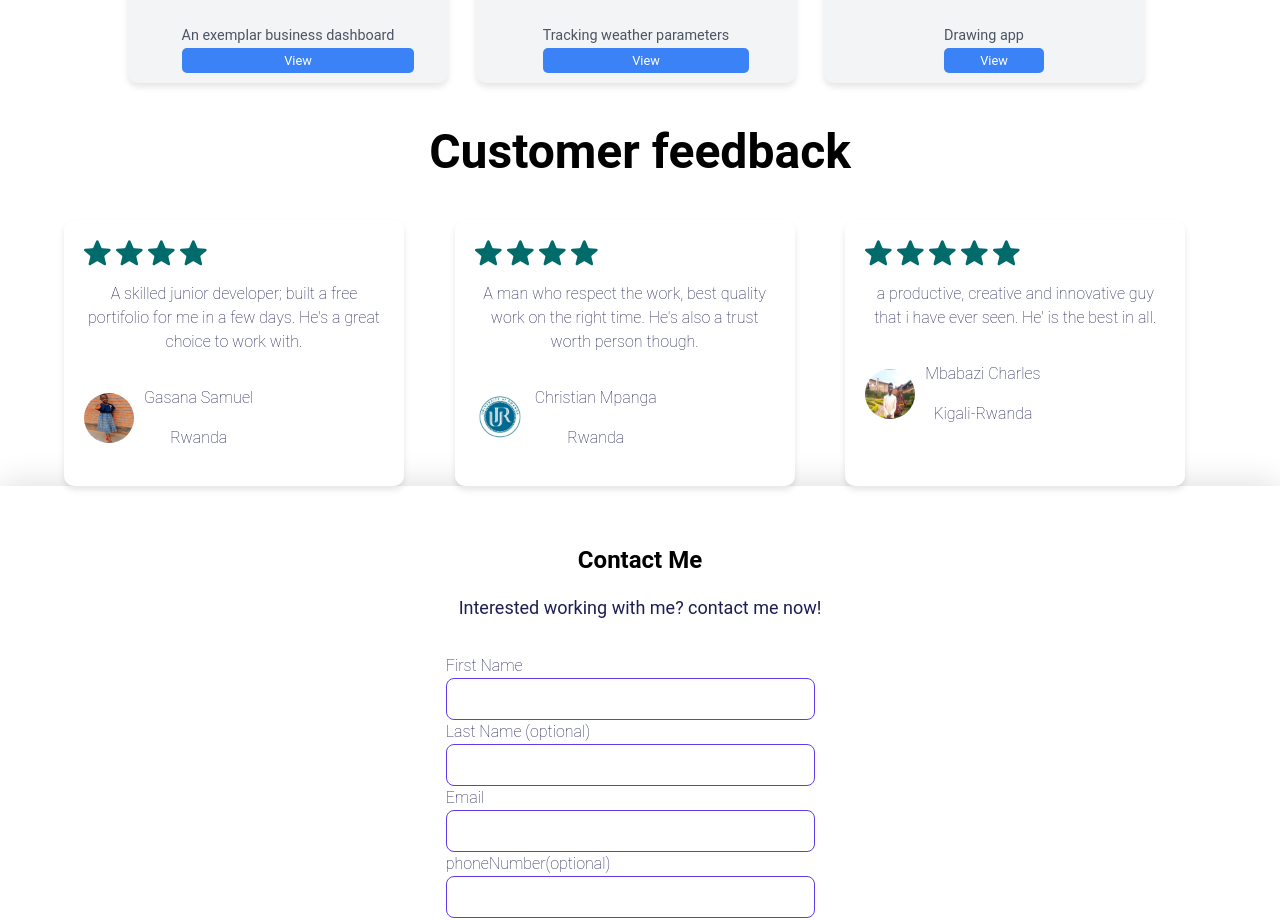
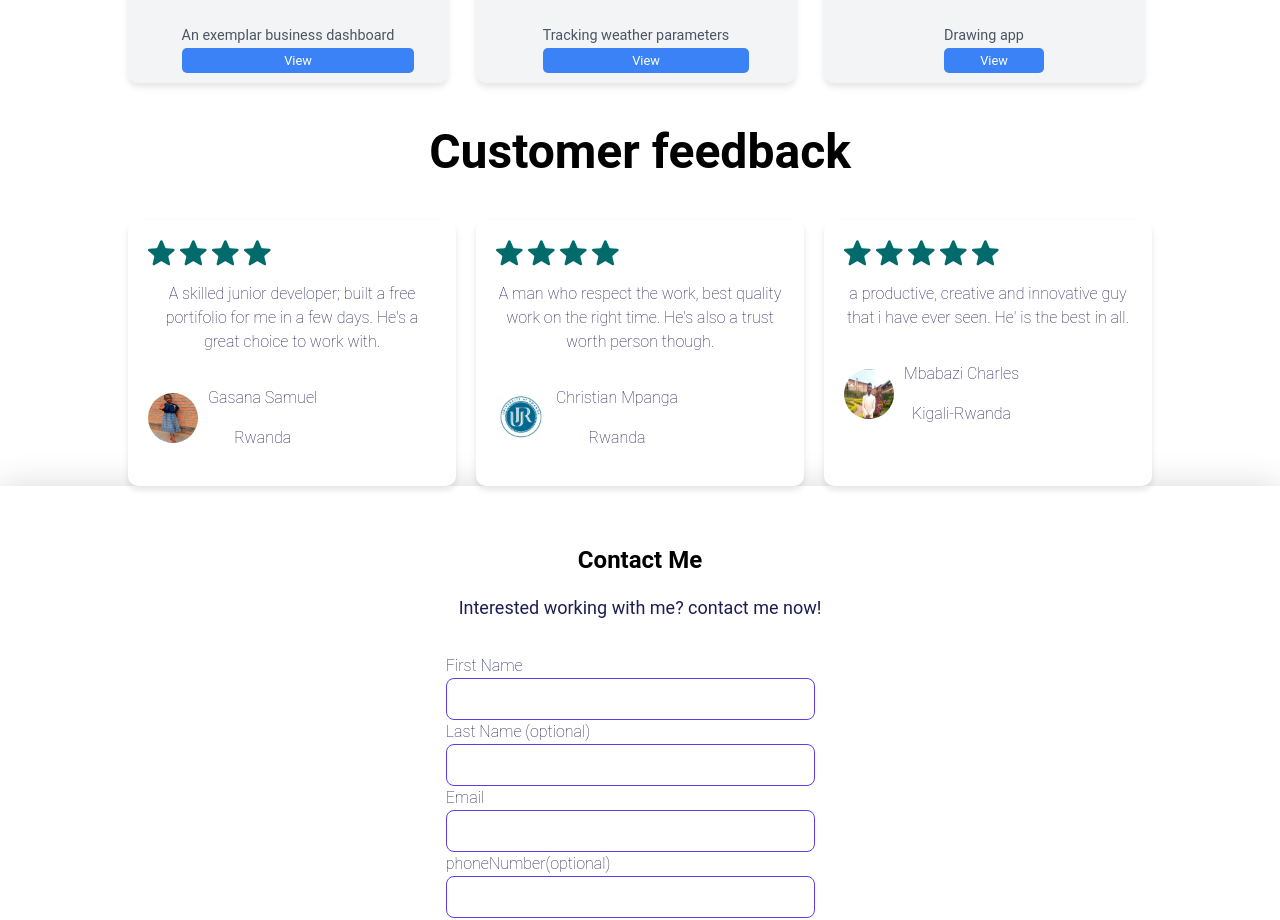
Before and after one commit to NIYIKIZA20/Personal_portifolio, a React (Create React App) app: page / in a window 1280 px wide. Shown: the part 3480-4400 px from the top of the page. Built offline with nearby package versions, Linux system fonts and the light colour scheme.

Commit message:
new again commit

```diff
--- a/src/App.css
+++ b/src/App.css
@@ -752,13 +752,16 @@ select {
       height: calc(100vh - 60px);
       overflow: hidden;
     }
-   .skills-container, .portfolio-section {
+   .skills-container,
+    .portfolio-section,
+    .testimonialDivSection {
     width: 80%;
     margin:auto;
     text-align: center;
     position: relative;
     margin: 0 10%;
    }
+
    .about-section {
       width: 80%;
       text-align: center;
```
